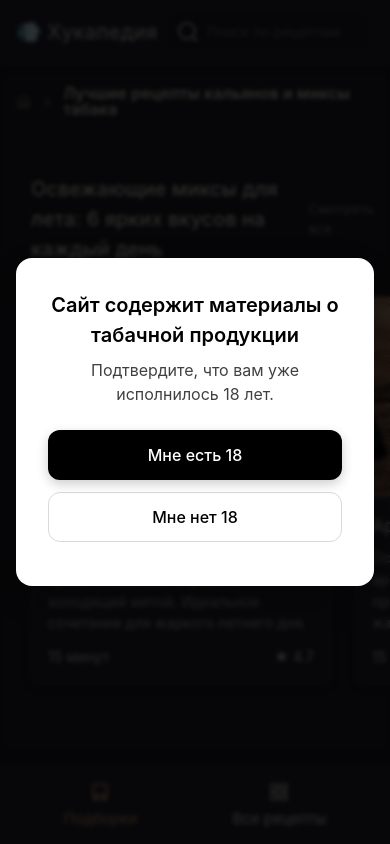
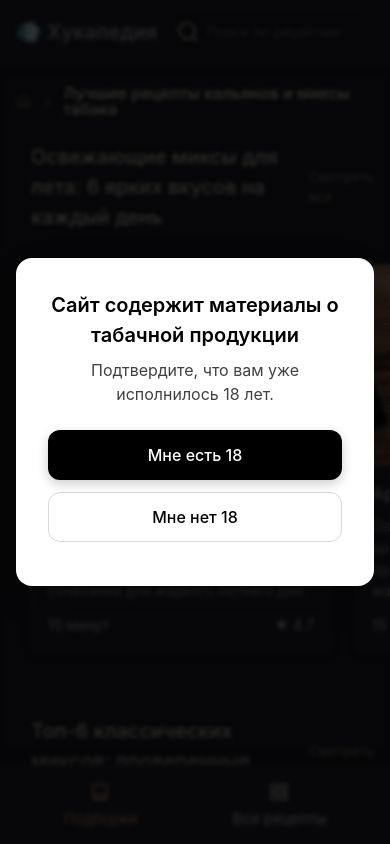
Before and after one commit to art-crazy/Hookapedia, a Next.js app: page / in a window 390 px wide. Shown: the top 844 px of the page. Built offline with nearby package versions, Linux system fonts and the light colour scheme.

Commit message:
feat(): ref, seo audit

```diff
--- a/src/components/ContainerHome/ContainerHome.module.scss
+++ b/src/components/ContainerHome/ContainerHome.module.scss
@@ -4,11 +4,9 @@
   position: relative;
   display: flex;
   flex-direction: column;
-  gap: 48px;
 
   @media screen and (max-width: 650px) {
     margin: 64px 0;
     padding: 22px 0 0 1rem;
-    gap: 32px;
   }
 }
```
